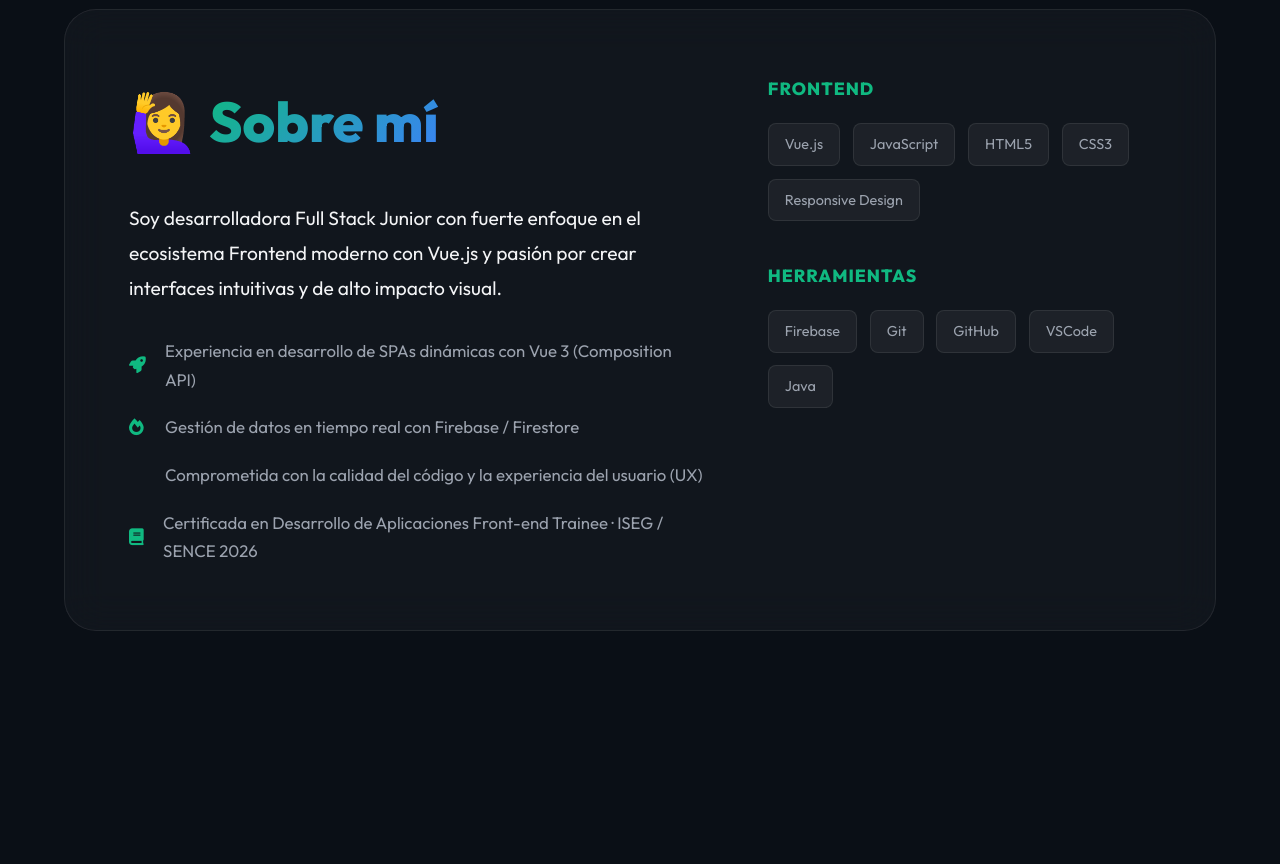
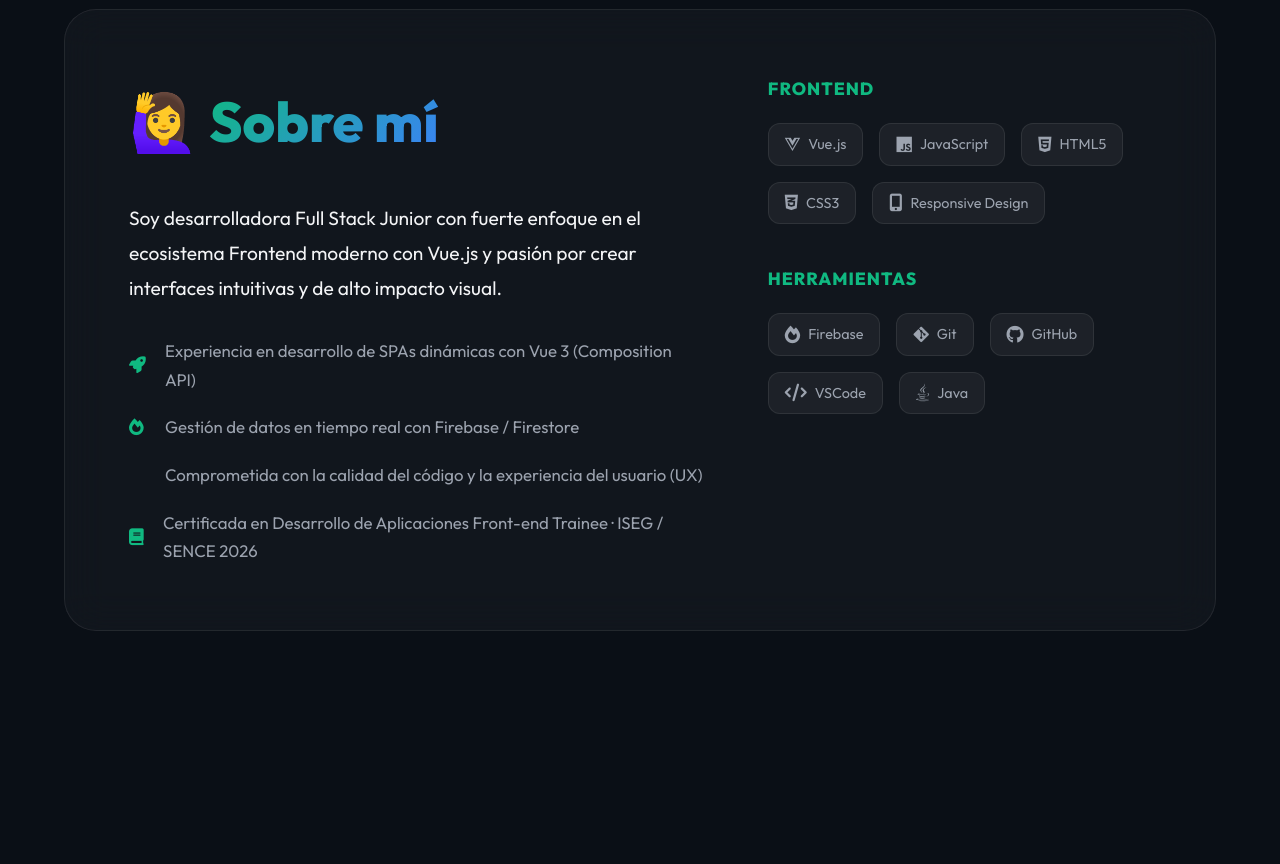
Before and after one commit to valentinapazllr-ops/M8-Portafolio-ABP, a Vue app: page / in a window 1280 px wide. Shown: the part 1060-1924 px from the top of the page. Built offline with nearby package versions, Linux system fonts and the light colour scheme.

Commit message:
Personalize tech stack buttons with icons and colors

```diff
--- a/src/components/AboutSection.vue
+++ b/src/components/AboutSection.vue
@@ -36,21 +36,41 @@
             <div class="tech-category">
               <h3>Frontend</h3>
               <div class="tech-items">
-                <span>Vue.js</span>
-                <span>JavaScript</span>
-                <span>HTML5</span>
-                <span>CSS3</span>
-                <span>Responsive Design</span>
+                <span class="tech-pill tag-vue"
+                  ><i class="fab fa-vuejs"></i> Vue.js</span
+                >
+                <span class="tech-pill tag-js"
+                  ><i class="fab fa-js"></i> JavaScript</span
+                >
+                <span class="tech-pill tag-html"
+                  ><i class="fab fa-html5"></i> HTML5</span
+                >
+                <span class="tech-pill tag-css"
+                  ><i class="fab fa-css3-alt"></i> CSS3</span
+                >
+                <span class="tech-pill tag-responsive"
+                  ><i class="fas fa-mobile-alt"></i> Responsive Design</span
+                >
               </div>
             </div>
             <div class="tech-category">
               <h3>Herramientas</h3>
               <div class="tech-items">
-                <span>Firebase</span>
-                <span>Git</span>
-                <span>GitHub</span>
-                <span>VSCode</span>
-                <span>Java</span>
+                <span class="tech-pill tag-firebase"
+                  ><i class="fas fa-fire"></i> Firebase</span
+                >
+                <span class="tech-pill tag-git"
+                  ><i class="fab fa-git-alt"></i> Git</span
+                >
+                <span class="tech-pill tag-github"
+                  ><i class="fab fa-github"></i> GitHub</span
+                >
+                <span class="tech-pill tag-vscode"
+                  ><i class="fas fa-code"></i> VSCode</span
+                >
+                <span class="tech-pill tag-java"
+                  ><i class="fab fa-java"></i> Java</span
+                >
               </div>
             </div>
           </div>
@@ -119,23 +139,84 @@
 .tech-items {
   display: flex;
   flex-wrap: wrap;
-  gap: 0.8rem;
+  gap: 1rem;
 }
 
-.tech-items span {
-  padding: 0.5rem 1rem;
+.tech-pill {
+  display: flex;
+  align-items: center;
+  gap: 8px;
+  padding: 8px 16px;
   background: rgba(255, 255, 255, 0.05);
   border: 1px solid var(--glass-border);
-  border-radius: 8px;
+  border-radius: 12px;
   font-size: 0.9rem;
+  font-weight: 500;
   color: var(--text-secondary);
-  transition: all 0.3s ease;
+  transition: all 0.3s cubic-bezier(0.4, 0, 0.2, 1);
+  cursor: default;
 }
 
-.tech-items span:hover {
+.tech-pill i {
+  font-size: 1.1rem;
+}
+
+.tech-pill:hover {
+  transform: translateY(-3px);
+  background: rgba(255, 255, 255, 0.1);
+  color: #fff;
+}
+
+/* Personalized Colors per Tag */
+.tag-vue:hover {
+  color: #42b883;
+  border-color: #42b883;
+  background: rgba(66, 184, 131, 0.1);
+}
+.tag-js:hover {
+  color: #f7df1e;
+  border-color: #f7df1e;
+  background: rgba(247, 223, 30, 0.1);
+}
+.tag-html:hover {
+  color: #e34f26;
+  border-color: #e34f26;
+  background: rgba(227, 79, 38, 0.1);
+}
+.tag-css:hover {
+  color: #1572b6;
+  border-color: #1572b6;
+  background: rgba(21, 114, 182, 0.1);
+}
+.tag-responsive:hover {
+  color: #10b981;
+  border-color: #10b981;
   background: rgba(16, 185, 129, 0.1);
-  border-color: var(--accent-primary);
-  color: var(--text-primary);
+}
+.tag-firebase:hover {
+  color: #ffca28;
+  border-color: #ffca28;
+  background: rgba(255, 202, 40, 0.1);
+}
+.tag-git:hover {
+  color: #f05032;
+  border-color: #f05032;
+  background: rgba(240, 80, 50, 0.1);
+}
+.tag-github:hover {
+  color: #fff;
+  border-color: rgba(255, 255, 255, 0.5);
+  background: rgba(255, 255, 255, 0.1);
+}
+.tag-vscode:hover {
+  color: #007acc;
+  border-color: #007acc;
+  background: rgba(0, 122, 204, 0.1);
+}
+.tag-java:hover {
+  color: #007396;
+  border-color: #007396;
+  background: rgba(0, 115, 150, 0.1);
 }
 
 @media (max-width: 1024px) {
```
